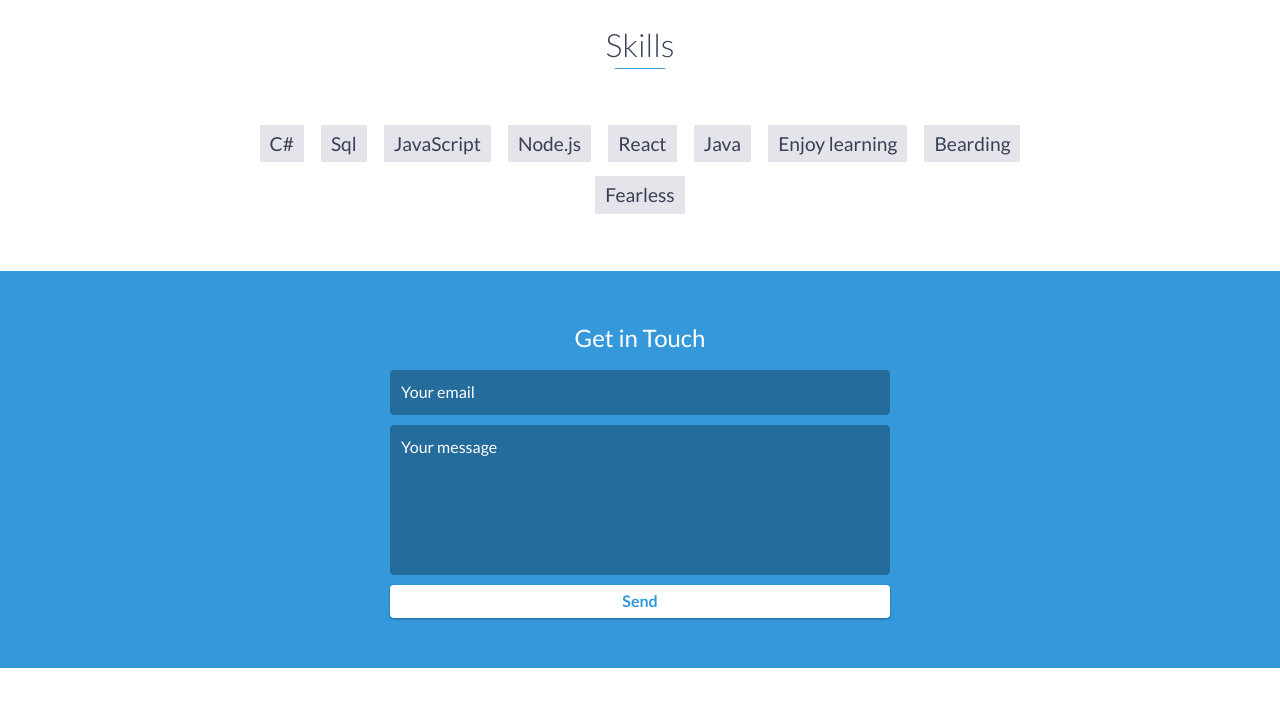
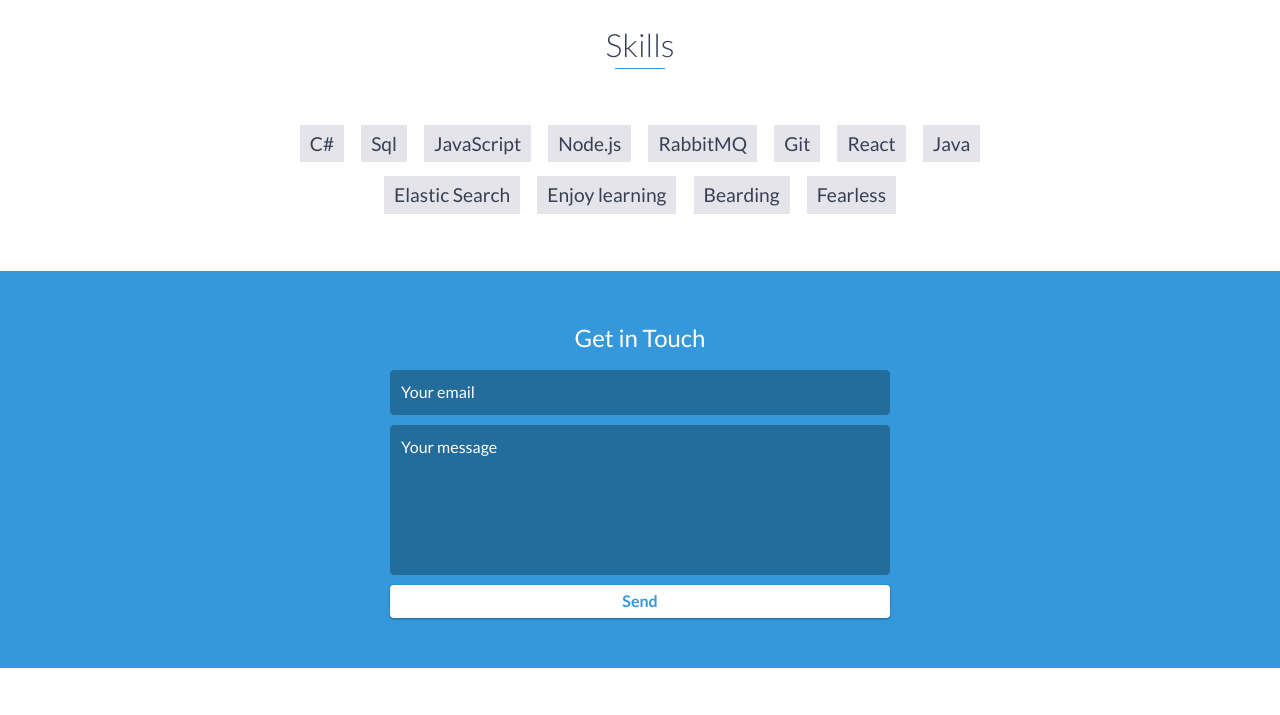
Before and after one commit to mnesler/mnesler.github.io, a website: page index.html in a window 1280 px wide. Shown: the part 3520-4235 px from the top of the page. Drawn offline with nearby package versions, Linux system fonts and the light colour scheme.

Commit message:
more skills

```diff
--- a/index.html
+++ b/index.html
@@ -183,8 +183,11 @@
             <li>Sql</li>
             <li>JavaScript</li>
             <li>Node.js</li>
+            <li>RabbitMQ</li>
+            <li>Git</li>
             <li>React</li>
             <li>Java</li>
+            <li>Elastic Search</li>
             <li>Enjoy learning</li>
             <li>Bearding</li>
             <li>Fearless</li>
```
